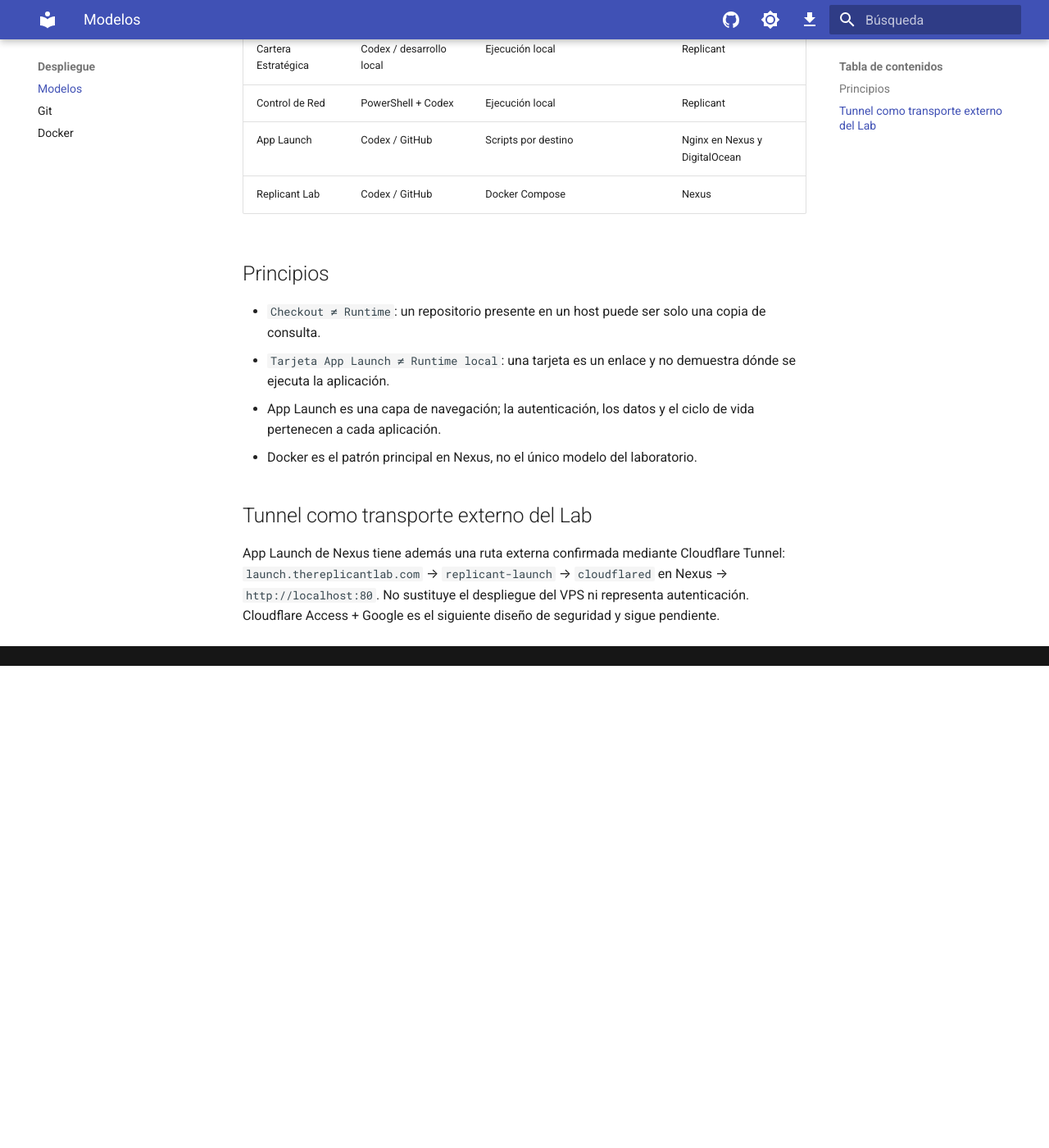
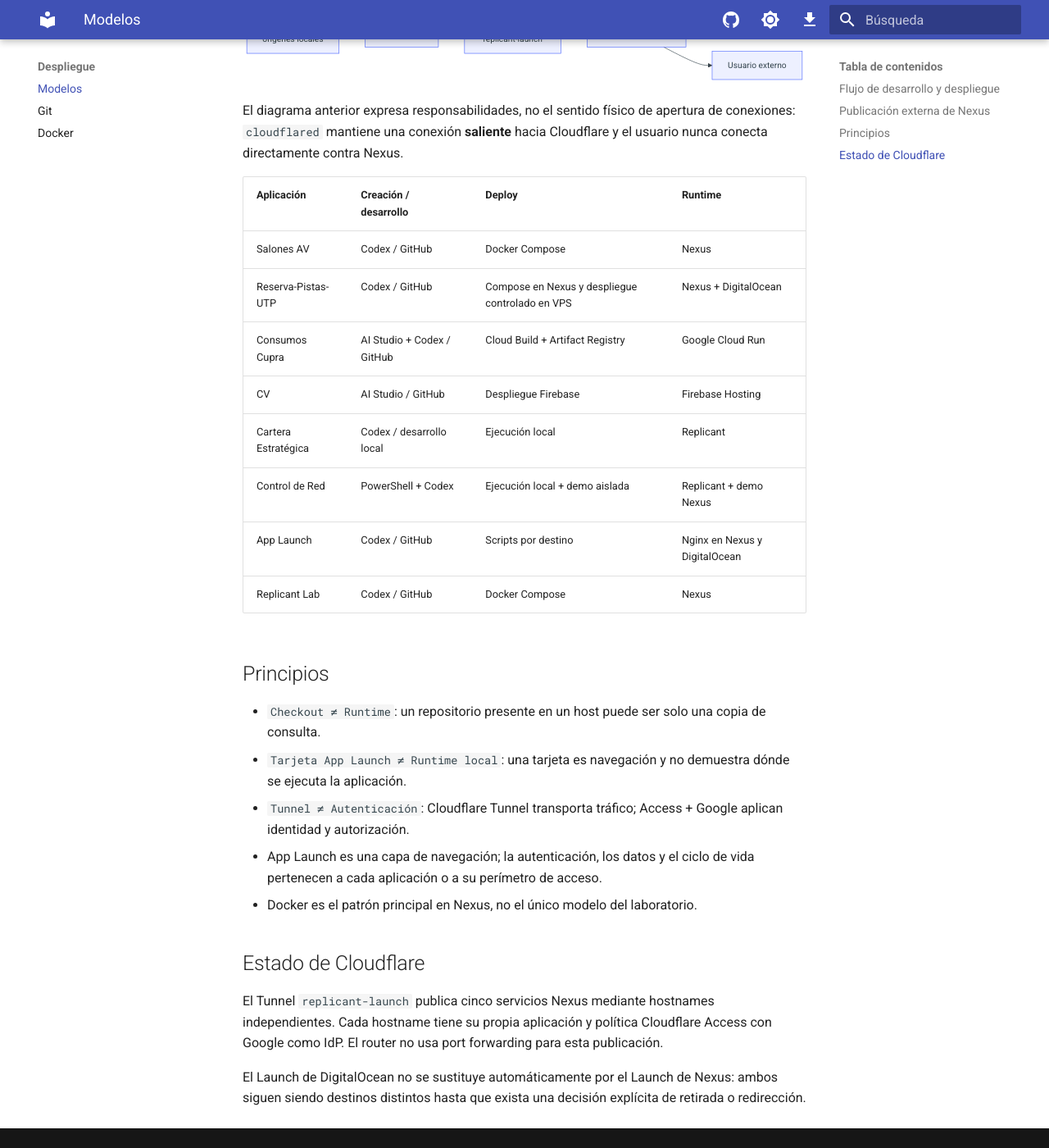
Before and after one commit to ratienza/infra-replicant-lab, an MkDocs documentation site: the page built from docs/despliegue/modelos.md, in a window 1280 px wide and 1400 px high, scrolled down 784 px. Shown: the whole window at 82% size. Built offline with MkDocs 1.6.1 and Material for MkDocs 9.7.7, drawn with Linux system fonts in a browser that asks for light colours; a script that is not in the unit is left out; before the commit the page ends 1596 px from its top, so only the background shows below that; some of the changed text lies outside the part shown.

Commit message:
docs: align deployment models and Cloudflare flow

````diff
--- a/docs/despliegue/modelos.md
+++ b/docs/despliegue/modelos.md
@@ -1,38 +1,65 @@
 # Modelos de despliegue
 
-Replicant Lab es deliberadamente heterogéneo: el runtime se elige por las necesidades de cada aplicación y no por una regla única.
+Replicant Lab es deliberadamente heterogéneo: cada aplicación usa el runtime que mejor encaja con su función. La capa de publicación externa de Nexus se trata por separado del runtime.
+
+## Flujo de desarrollo y despliegue
 
 ```mermaid
 flowchart LR
     DEV["Desarrollo<br/>Replicant / AI Studio"] --> GIT["GitHub<br/>fuente versionable"]
+
+    GIT --> CB["Cloud Build"]
+    CB --> CR["Cloud Run"]
+    GIT --> FH["Firebase Hosting"]
+
     GIT --> NX["Nexus<br/>Docker / Compose"]
     GIT --> DO["DigitalOcean<br/>Nginx / servicios"]
-    GIT --> CB["Cloud Build"]
-    CB --> CR["Cloud Run"]
-    DEV --> FH["Firebase Hosting"]
+
     NX --> AL["App Launch<br/>navegación"]
     DO --> AL
+    CR --> AL
+    FH --> AL
+
     AL --> EXT["Aplicaciones locales o remotas"]
 ```
+
+Firebase Hosting se representa al mismo nivel conceptual que Cloud Run: ambos son destinos cloud de publicación, aunque su mecanismo de build/deploy sea distinto.
+
+## Publicación externa de Nexus
+
+```mermaid
+flowchart LR
+    NX["Nexus<br/>orígenes locales"] --> CFD["cloudflared"]
+    CFD --> T["Cloudflare Tunnel<br/>replicant-launch"]
+    T --> A["Cloudflare Access"]
+    A --> G["Google IdP"]
+    G --> A
+    A --> U["Usuario externo"]
+```
+
+El diagrama anterior expresa responsabilidades, no el sentido físico de apertura de conexiones: `cloudflared` mantiene una conexión **saliente** hacia Cloudflare y el usuario nunca conecta directamente contra Nexus.
 
 | Aplicación | Creación / desarrollo | Deploy | Runtime |
 |---|---|---|---|
 | Salones AV | Codex / GitHub | Docker Compose | Nexus |
 | Reserva-Pistas-UTP | Codex / GitHub | Compose en Nexus y despliegue controlado en VPS | Nexus + DigitalOcean |
 | Consumos Cupra | AI Studio + Codex / GitHub | Cloud Build + Artifact Registry | Google Cloud Run |
-| CV | AI Studio / GitHub | Despliegue manual observado | Firebase Hosting |
+| CV | AI Studio / GitHub | Despliegue Firebase | Firebase Hosting |
 | Cartera Estratégica | Codex / desarrollo local | Ejecución local | Replicant |
-| Control de Red | PowerShell + Codex | Ejecución local | Replicant |
+| Control de Red | PowerShell + Codex | Ejecución local + demo aislada | Replicant + demo Nexus |
 | App Launch | Codex / GitHub | Scripts por destino | Nginx en Nexus y DigitalOcean |
 | Replicant Lab | Codex / GitHub | Docker Compose | Nexus |
 
 ## Principios
 
 - `Checkout ≠ Runtime`: un repositorio presente en un host puede ser solo una copia de consulta.
-- `Tarjeta App Launch ≠ Runtime local`: una tarjeta es un enlace y no demuestra dónde se ejecuta la aplicación.
-- App Launch es una capa de navegación; la autenticación, los datos y el ciclo de vida pertenecen a cada aplicación.
+- `Tarjeta App Launch ≠ Runtime local`: una tarjeta es navegación y no demuestra dónde se ejecuta la aplicación.
+- `Tunnel ≠ Autenticación`: Cloudflare Tunnel transporta tráfico; Access + Google aplican identidad y autorización.
+- App Launch es una capa de navegación; la autenticación, los datos y el ciclo de vida pertenecen a cada aplicación o a su perímetro de acceso.
 - Docker es el patrón principal en Nexus, no el único modelo del laboratorio.
 
-## Tunnel como transporte externo del Lab
+## Estado de Cloudflare
 
-App Launch de Nexus tiene además una ruta externa confirmada mediante Cloudflare Tunnel: `launch.thereplicantlab.com` → `replicant-launch` → `cloudflared` en Nexus → `http://localhost:80`. No sustituye el despliegue del VPS ni representa autenticación. Cloudflare Access + Google es el siguiente diseño de seguridad y sigue pendiente.
+El Tunnel `replicant-launch` publica cinco servicios Nexus mediante hostnames independientes. Cada hostname tiene su propia aplicación y política Cloudflare Access con Google como IdP. El router no usa port forwarding para esta publicación.
+
+El Launch de DigitalOcean no se sustituye automáticamente por el Launch de Nexus: ambos siguen siendo destinos distintos hasta que exista una decisión explícita de retirada o redirección.
````
